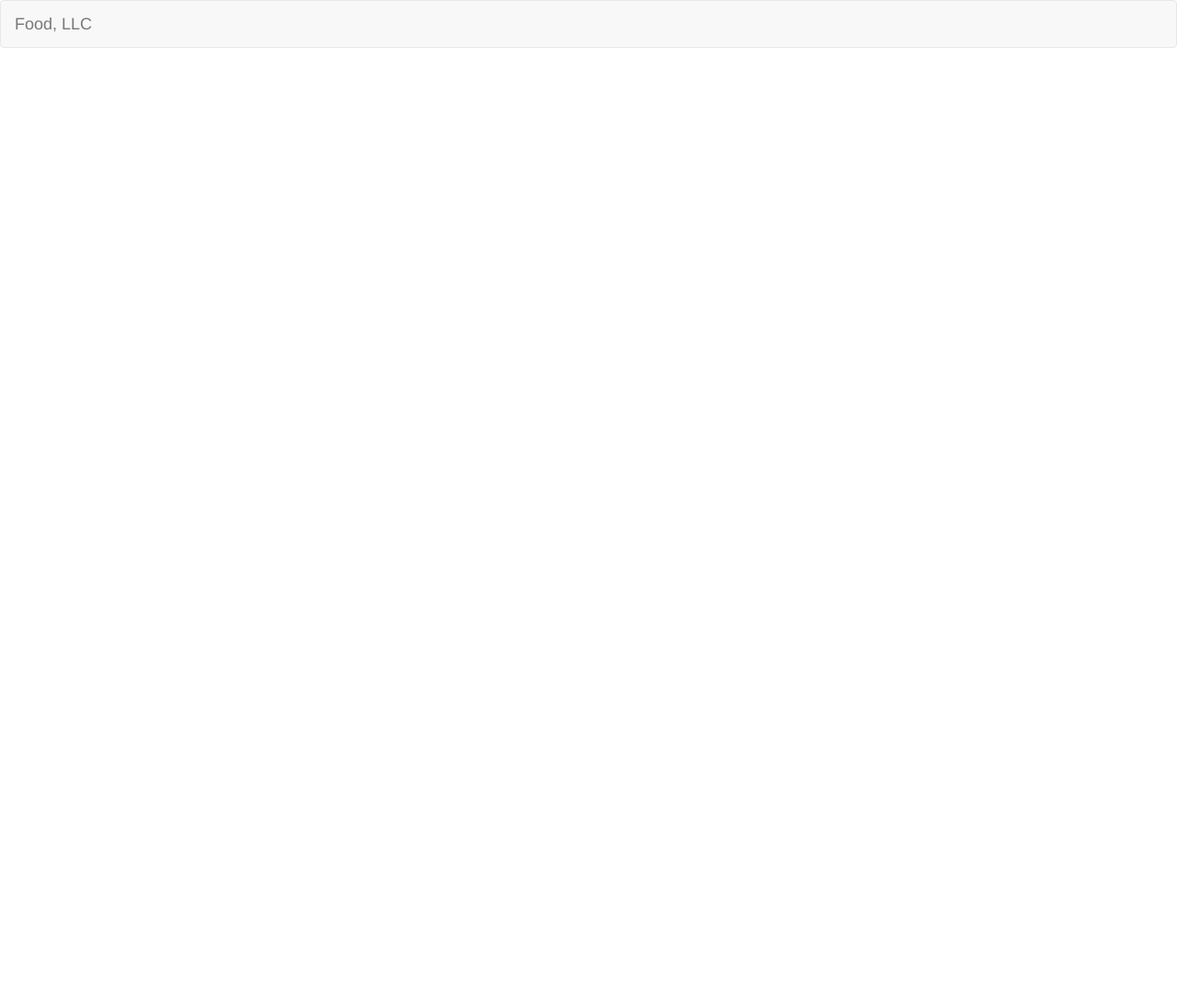
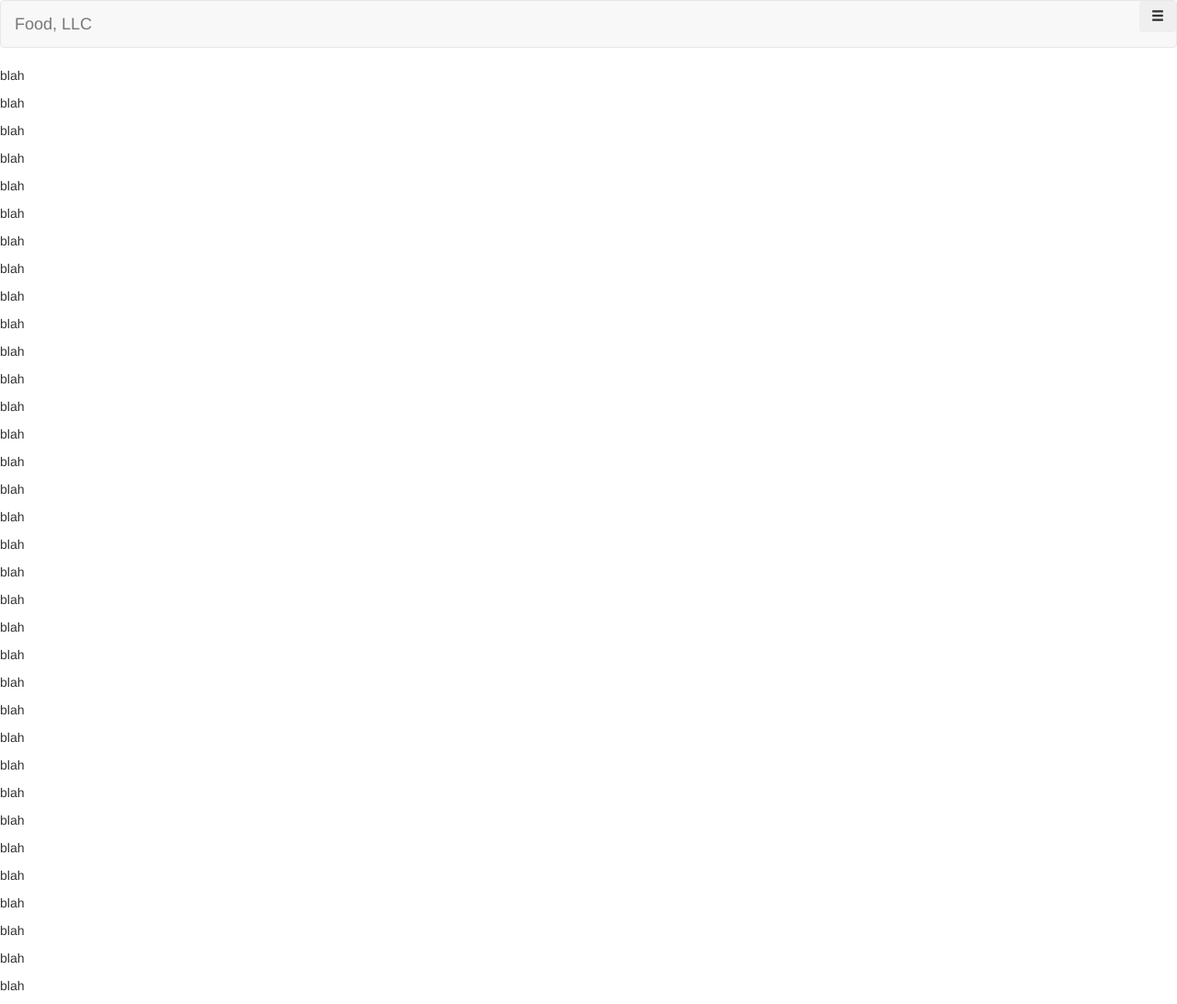
Before and after one commit to robjordan/coursera-test, a plain HTML site: page module3-solution/index.html in a window 1280 px wide. Shown: the whole page at 92% size. Before the commit the page ends 800 px from the top, so only its background shows below. Drawn offline with Linux system fonts and the light colour scheme.

Commit message:
dropdown

```diff
--- a/module3-solution/index.html
+++ b/module3-solution/index.html
@@ -12,7 +12,7 @@
       <script src="https://oss.maxcdn.com/respond/1.4.2/respond.min.js"></script>
     <![endif]-->
 
-    <title>Boostrap Starter Page</title>
+    <title>Assignment Solution for Module 3</title>
     <link rel="stylesheet" href="css/bootstrap.min.css">
     <link rel="stylesheet" href="css/styles.css">
   </head>
@@ -23,8 +23,57 @@
       <div class="navbar-header">
         <a class="navbar-brand" href="#">Food, LLC</a>
       </div>
+
+      <section class="nav navbar-nav navbar-right">
+        <div class="dropdown">
+          <button class="btn btn-secondary dropdown-toggle" type="button" id="dropdownMenuButton" data-toggle="dropdown" aria-haspopup="true" aria-expanded="false">
+            <span class="glyphicon glyphicon-menu-hamburger" aria-hidden="true"></span>
+          </button>
+          <ul class="dropdown-menu" aria-labelledby="dropdownMenuButton">
+            <li><a class="dropdown-item" href="#">Chicken</a></li>
+            <li><a class="dropdown-item" href="#">Beef</a></li>
+            <li><a class="dropdown-item" href="#">Sushi</a></li>
+          </ul>
+
+      </section>
+
+
     </div>
   </nav>
+  <p>blah</p>
+  <p>blah</p>
+  <p>blah</p>
+  <p>blah</p>
+  <p>blah</p>
+  <p>blah</p>
+  <p>blah</p>
+  <p>blah</p>
+  <p>blah</p>
+  <p>blah</p>
+  <p>blah</p>
+  <p>blah</p>
+  <p>blah</p>
+  <p>blah</p>
+  <p>blah</p>
+  <p>blah</p>
+  <p>blah</p>
+  <p>blah</p>
+  <p>blah</p>
+  <p>blah</p>
+  <p>blah</p>
+  <p>blah</p>
+  <p>blah</p>
+  <p>blah</p>
+  <p>blah</p>
+  <p>blah</p>
+  <p>blah</p>
+  <p>blah</p>
+  <p>blah</p>
+  <p>blah</p>
+  <p>blah</p>
+  <p>blah</p>
+  <p>blah</p>
+  <p>blah</p>
 
   <!-- jQuery (Bootstrap JS plugins depend on it) -->
   <script src="js/jquery-1.11.3.min.js"></script>
```
